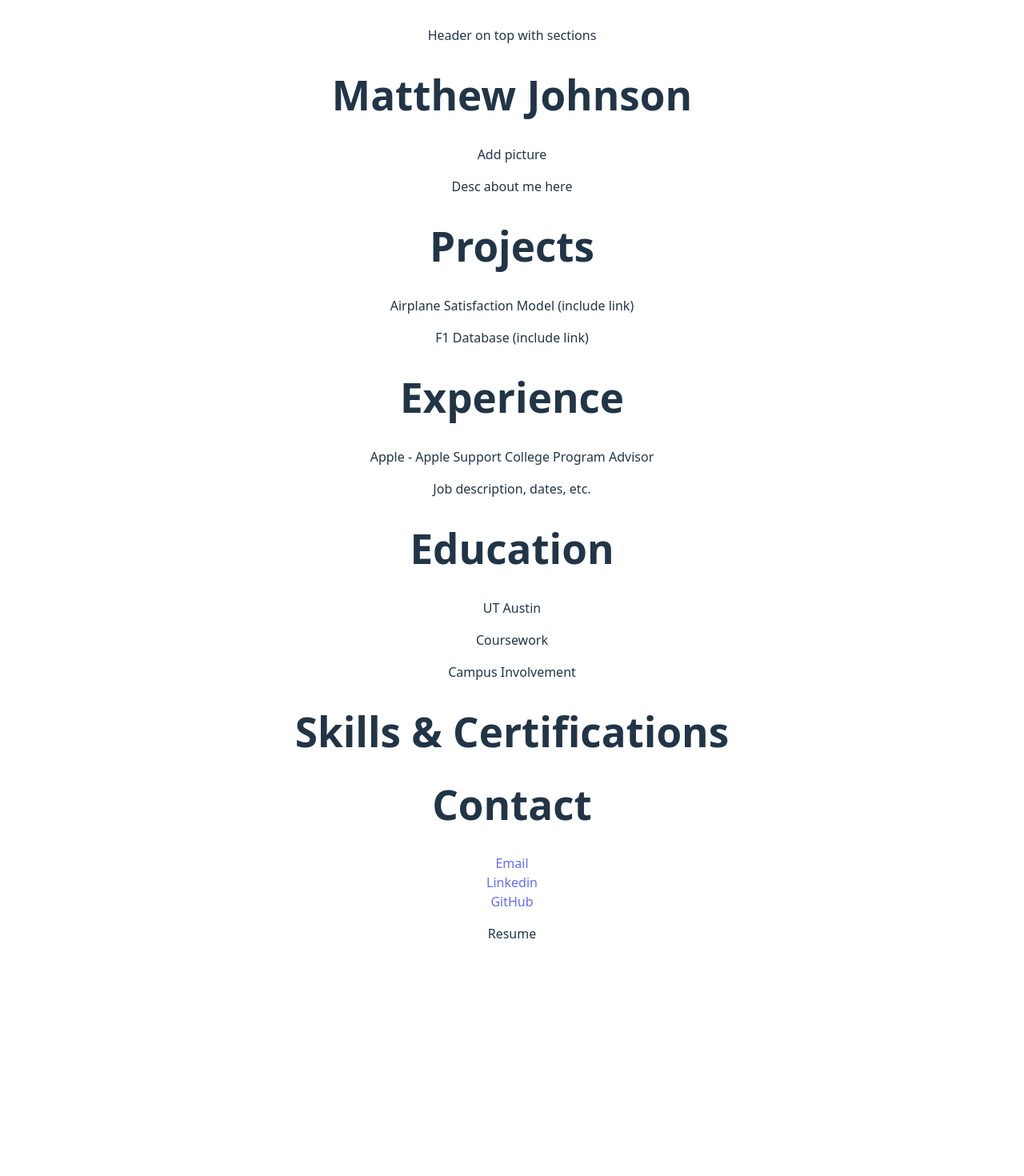
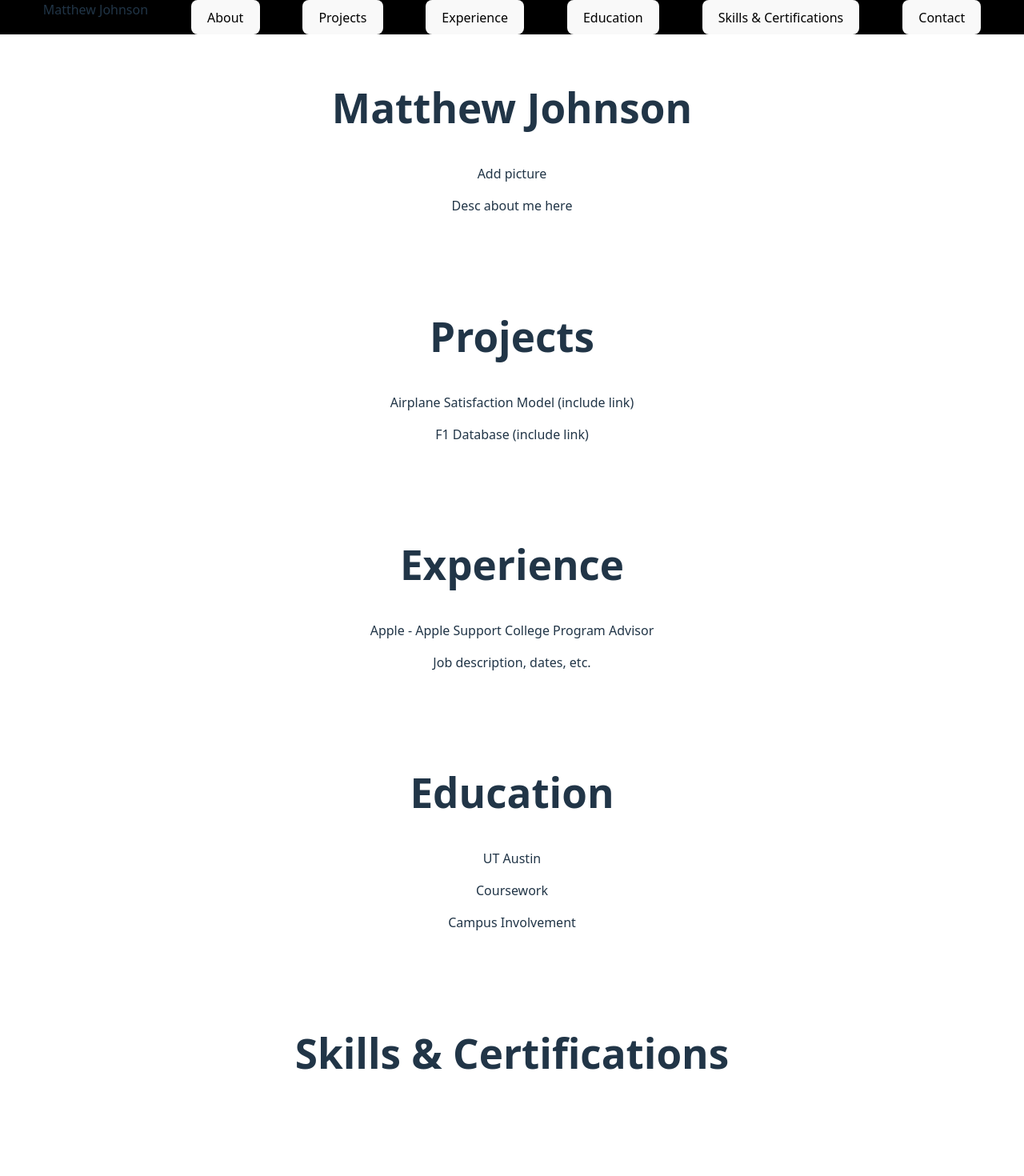
Before and after one commit to MatthewJ02/Personal-Website, a React (Vite) app: page / in a window 1280 px wide. Shown: the top 1470 px of the page at 80% size. Before the commit the page ends 1227 px from the top, so only its background shows below. Built offline with nearby package versions, Linux system fonts and the light colour scheme.

Commit message:
Page navigation

```diff
--- a/src/App.jsx
+++ b/src/App.jsx
@@ -1,10 +1,29 @@
 //import { useState } from 'react'
+import { useRef } from 'react'
 //import reactLogo from './assets/react.svg'
 //import viteLogo from '/vite.svg'
 import './App.css'
 
+import NavBar from './components/NavBar.jsx'
+
 function App() {
-  //const [count, setCount] = useState(0)
+
+  const aboutRef = useRef(null);
+  const projectRef = useRef(null);
+  const expRef = useRef(null);
+  const eduRef = useRef(null);
+  const skillRef = useRef(null);
+  const contactRef = useRef(null);
+
+  const scrollRefs = {
+    about: aboutRef,
+    project: projectRef,
+    exp: expRef,
+    edu: eduRef,
+    skill: skillRef,
+    contact: contactRef
+  }
+
 
   return (
     <>
@@ -30,40 +49,39 @@ function App() {
       </p>*/}
 
       {/* Bare bones layout test */}
-      <div>
-        Header on top with sections
-      </div>
-      <div>
+      <NavBar name={"Matthew Johnson"} scrollRefs={scrollRefs}>
+      </NavBar>
+      <section ref={aboutRef}>
         <h1>Matthew Johnson</h1>
         <p>Add picture</p>
         <p>Desc about me here</p>
-      </div>
-      <div>
+      </section>
+      <section ref={projectRef}>
         <h1>Projects</h1>
         <p>Airplane Satisfaction Model (include link)</p>
         <p>F1 Database (include link)</p>
-      </div>
-      <div>
+      </section>
+      <section ref={expRef}>
         <h1>Experience</h1>
         <p>Apple - Apple Support College Program Advisor</p>
         <p>Job description, dates, etc.</p>
-      </div>
-      <div>
+      </section>
+      <section ref={eduRef}>
         <h1>Education</h1>
         <p>UT Austin</p>
         <p>Coursework</p>
         <p>Campus Involvement</p>
-      </div>
-      <div>
+      </section>
+      <section ref={skillRef}>
         <h1>Skills & Certifications</h1>
-      </div>
-      <div>
+      </section>
+      <section ref={contactRef}>
         <h1>Contact</h1>
         <a href="mailto:mattjohnson0@hotmail.com">Email</a>
         <a href="https://www.linkedin.com/in/mj315/" target="_blank">Linkedin</a>
         <a href="https://github.com/MatthewJ02" target="_blank">GitHub</a>
         <p>Resume</p>
-      </div>
+      </section>
     </>
   )
 }
--- /dev/null
+++ b/src/components/NavBar.jsx
@@ -0,0 +1,29 @@
+function NavBar({name, scrollRefs}) {
+    return (
+        <nav style={{left: '0', display: 'flex', width: '100%', justifyContent: 'space-evenly', position: 'fixed', top: '0', backgroundColor: 'Black'}}>
+            <div>
+                {name}
+            </div>
+            <button onClick={() => scrollRefs.about.current?.scrollIntoView()}>
+                About
+            </button>
+            <button onClick={() => scrollRefs.project.current?.scrollIntoView()}>
+                Projects
+            </button>
+            <button onClick={() => scrollRefs.exp.current?.scrollIntoView()}>
+                Experience
+            </button>
+            <button onClick={() => scrollRefs.edu.current?.scrollIntoView()}>
+                Education
+            </button>
+            <button onClick={() => scrollRefs.skill.current?.scrollIntoView()}>
+                Skills & Certifications
+            </button>
+            <button onClick={() => scrollRefs.contact.current?.scrollIntoView()}>
+                Contact
+            </button>
+        </nav>
+    )
+}
+
+export default NavBar
--- a/src/index.css
+++ b/src/index.css
@@ -67,3 +67,13 @@ button:focus-visible {
     background-color: #f9f9f9;
   }
 }
+
+
+section {
+  scroll-margin-top: 70px;
+  padding: 2rem;
+}
+
+html {
+  scroll-behavior: smooth;
+}
```
